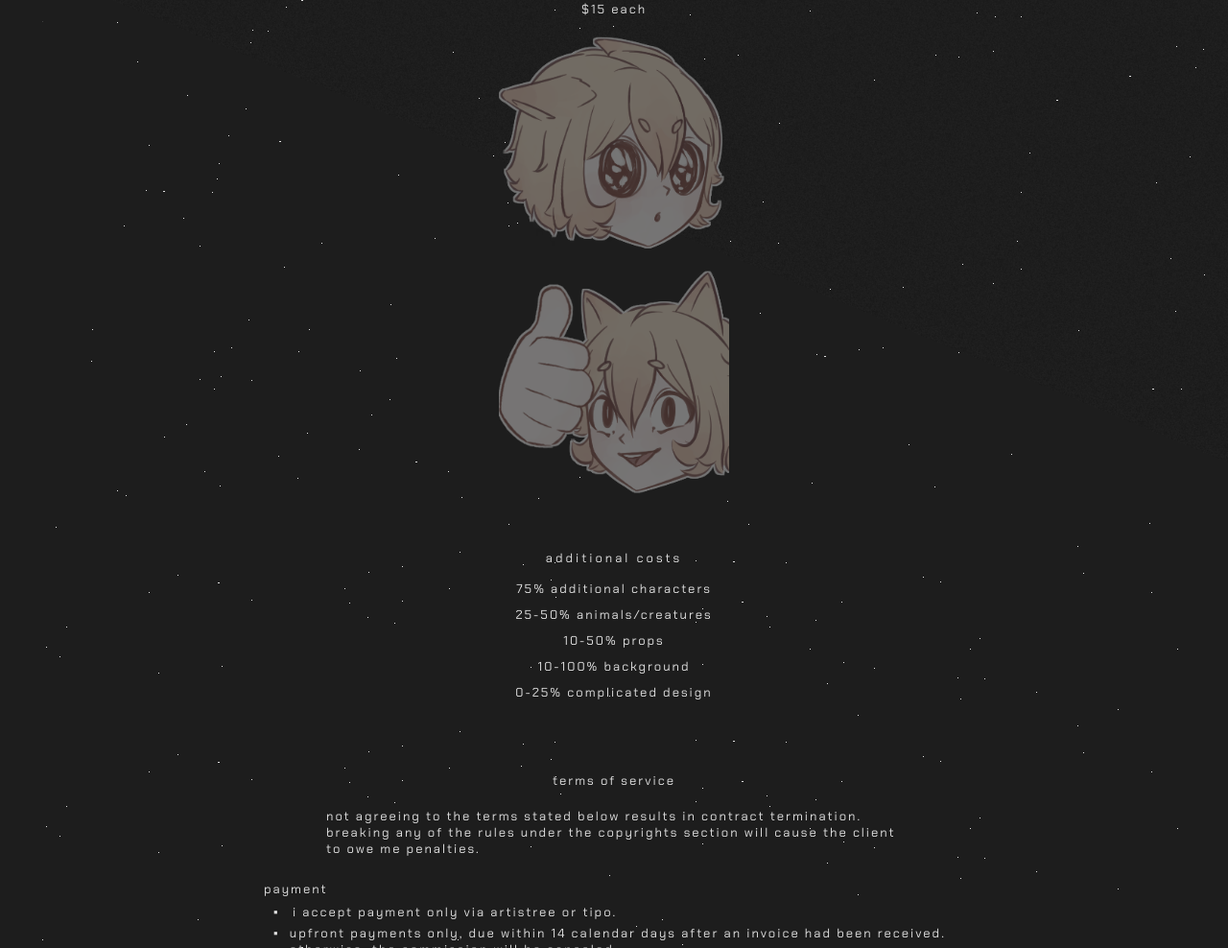
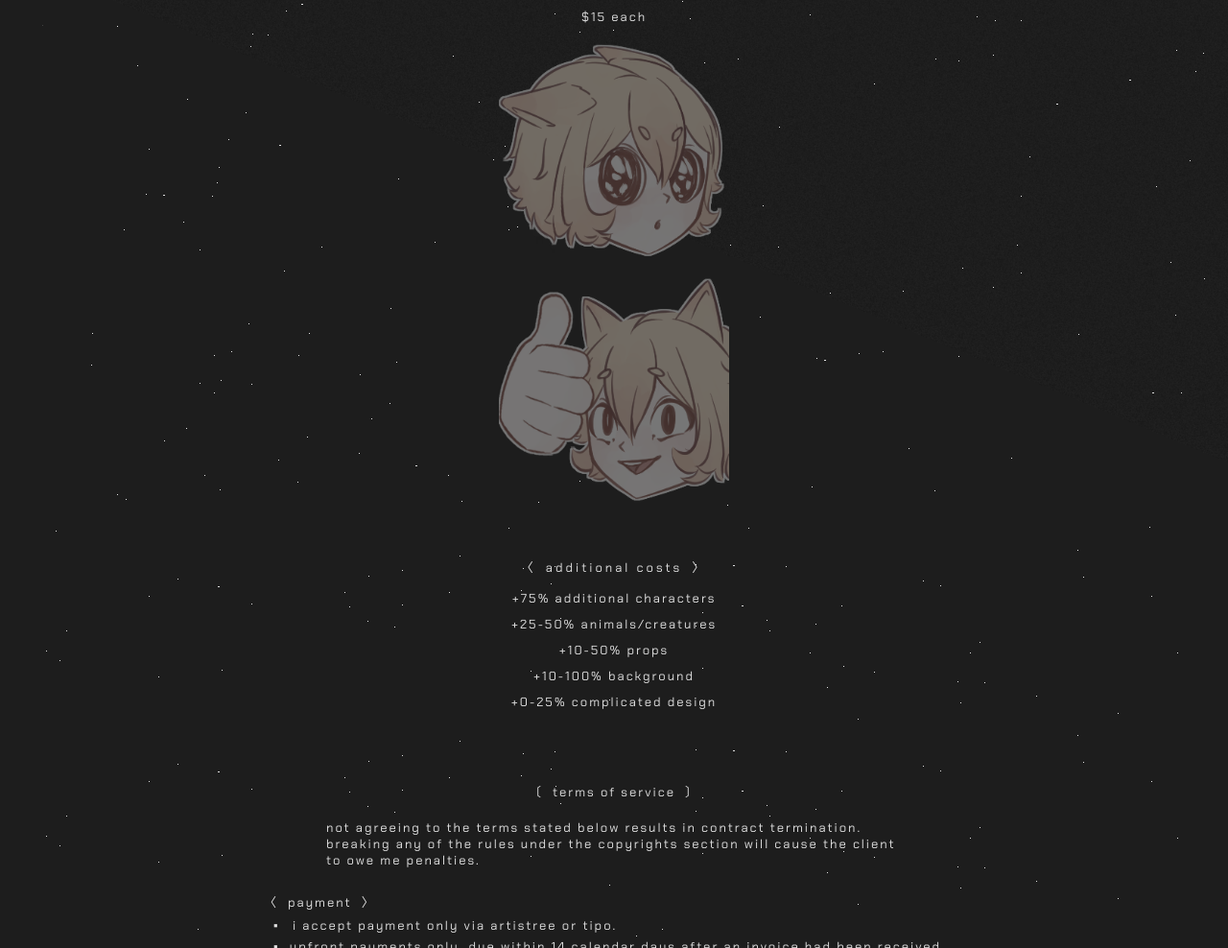
Before and after one commit to Sonnelia/sonnelia.github.io, a plain HTML site: page commissions/index.html in a window 1280 px wide. Shown: the part 1812-2800 px from the top of the page at 96% size. Drawn offline with Linux system fonts and the light colour scheme.

Commit message:
additions and decorations

```diff
--- a/commissions/index.html
+++ b/commissions/index.html
@@ -60,7 +60,7 @@
               <dd>The final price may increase depending on complexity.</dd>
               <dd>I have the right to reject any order for any reason. I will not draw gore, violence, explicit sexual content, fetishes.</dd>
               <dd>Usage of my art for anything NFT or AI related is strictly prohibited.</dd>
-              <dd>When ordering written descriptions will not be enough, so please include references. They don&rsquo;t have to be pretty, even ms paint mouse drawing or collage of images can be helpful.</dd>
+              <dd>When ordering, written descriptions will not be enough, so please include references. They don&rsquo;t have to be pretty, even ms paint mouse drawing or collage of images can be helpful.</dd>
               <dd>Contact me if you want to order something that is not listed here, but presented in my portfolio (like interiors, stream assets, design, web development).</dd>
             </dl>
 
@@ -158,11 +158,11 @@
           <tbody>
             <tr class="extra">
               <th>additional costs</th>
-              <td>75% additional characters</td>
-              <td>25-50% animals/creatures</td>
-              <td>10-50% props</td>
-              <td>10-100% background</td>
-              <td>0-25% complicated design</td>
+              <td>+75% additional characters</td>
+              <td>+25-50% animals/creatures</td>
+              <td>+10-50% props</td>
+              <td>+10-100% background</td>
+              <td>+0-25% complicated design</td>
             </tr>
           </tbody>
         </table>
@@ -173,9 +173,9 @@
         <div id="tos-divider" class="divider"></div>
 
         <div class="terms-of-service">
-          <p>terms of service</p>
+          <p>Terms of Service</p>
 
-          <p>Not agreeing to the terms stated below results in contract termination. Breaking any of the rules under the copyrights section will cause the client to owe me penalties.</p>
+          <span>Not agreeing to the terms stated below results in contract termination. Breaking any of the rules under the copyrights section will cause the client to owe me penalties.</span>
 
           <dl>
             <dt>Payment</dt>
@@ -208,7 +208,7 @@
             <dd>I, the artist, retain all copyrights over the commissioned artwork and reserve the right to use the commissioned artwork in portfolio, social media and such.</dd>
             <dd>I do not allow my artwork to be used for training AI or selling NFTs.</dd>
             <dd>The client is obliged to credit me when using the commissioned artwork.</dd>
-            <dd>The client is allowed to use the commissioned artwork for personal use only unless a separate commercial use agreement has been made.</dd>
+            <dd>The commissioned artwork is for personal use only unless a separate commercial use agreement has been made.</dd>
             <dd>The client is not allowed to alter the commissioned artwork in any way without my consent, please contact me to discuss it.</dd>
           </dl>
 
--- a/css/styles.css
+++ b/css/styles.css
@@ -554,6 +554,18 @@ li#six::before {
   flex-direction: column;
 }
 
+.general-info p::before, .tos p::before {
+  content: "〔";
+  padding-right: 10px;
+  width: 10px;
+}
+
+.general-info p::after, .tos p::after {
+  content: "〕";
+  padding-left: 10px;
+  width: 10px;
+}
+
 .lan.active {
   color: var(--gray);
 }
@@ -657,6 +669,18 @@ li#six::before {
   letter-spacing: 3px;
 }
 
+.price-list th::before, .terms-of-service dt::before {
+  content: "〈";
+  padding-right: 10px;
+  width: 10px;
+}
+
+.price-list th::after, .terms-of-service dt::after {
+  content: "〉";
+  padding-left: 10px;
+  width: 10px;
+}
+
 .portrait, .half-body {
   padding: 2.5px 10px !important;
 }
@@ -718,9 +742,13 @@ li#six::before {
   padding-top: 20px;
 }
 
-.terms-of-service p {
+.terms-of-service p, .terms-of-service span {
   max-width: 600px;
   padding: 10px;
+}
+
+.terms-of-service dt {
+  right: 10px;
 }
 
 /* 404 */
@@ -732,37 +760,31 @@ li#six::before {
   display: flex;
   justify-content: center;
   align-items: center;
-  flex-direction: column;
+  flex-direction: row;
   flex-wrap: wrap;
 }
 
 .treasure::before {
   background-image: url(../img/bg/star3.png);
+  background-color: #0E0F13;
 }
 
-.treasure p {
-  padding: 5px 10px;
+.treasure p, .treasure a {
+  padding: 2.5px;
 }
 
-.treasure a {
-  padding: 5px 0;
+.treasure img {
+  height: 75vh;
+  filter: brightness(90%);
 }
 
-.found {
-  text-align: center;
+.found, .pages, .places {
   padding: 10px;
 }
 
 .pages {
-  text-align: center;
-  padding: 10px;
   display: flex;
   flex-direction: column;
-}
-
-.places {
-  text-align: center;
-  padding: 10px;
 }
 
 /* mobile responsive */
--- a/js/functions.js
+++ b/js/functions.js
@@ -356,7 +356,8 @@ let choose = document.querySelector('.language th'),
     process = document.querySelectorAll('.process li'),
     prices = document.querySelectorAll('.price-list td:not(:has(img))'),
     extra = document.querySelector('.extra th'),
-    tosp = document.querySelectorAll('.terms-of-service p'),
+    tosp = document.querySelector('.terms-of-service p'),
+    tosspan = document.querySelector('.terms-of-service span'),
     tosd = document.querySelectorAll('.terms-of-service dt'),
     tos = document.querySelectorAll('.terms-of-service dd');
 
@@ -386,9 +387,9 @@ function changeLanguage() {
   extra.innerHTML = currentTranslations;
 
   currentTranslations = translations[currentLanguage].tos;
-  tosp.forEach((item, index) => {
-    item.innerHTML = currentTranslations[index];
-  });
+  tosp.innerHTML = currentTranslations[0];
+  tosspan.innerHTML = currentTranslations[1];
+
   tosd.forEach((item, index) => {
     item.innerHTML = currentTranslations[index + 2];
   });
@@ -436,11 +437,11 @@ let translations = [
       '$100',
       '$125',
       '$15 each',
-      '75% additional characters',
-      '25-50% animals/creatures',
-      '10-50% props',
-      '10-100% background',
-      '0-25% complicated design',
+      '+75% additional characters',
+      '+25-50% animals/creatures',
+      '+10-50% props',
+      '+10-100% background',
+      '+0-25% complicated design',
     ],
     extra: [
       'additional costs',
@@ -508,11 +509,11 @@ let translations = [
       '400zł',
       '500zł',
       '60zł każda',
-      '75% dodatkowe postaci',
-      '25-50% zwierzęta/stworzenia',
-      '10-50% dekoracje',
-      '10-100% tło',
-      '0-25% skomplikowany design',
+      '+75% dodatkowe postaci',
+      '+25-50% zwierzęta/stworzenia',
+      '+10-50% dekoracje',
+      '+10-100% tło',
+      '+0-25% skomplikowany design',
     ],
     extra: [
       'dodatkowe koszta',
@@ -539,7 +540,7 @@ let translations = [
       'Ja, artysta, zachowuję wszelkie prawa autorskie do zleconych rysunków i zastrzegam sobie prawo do wykorzystania ich w portfolio, mediach społecznościowych i tym podobnych.',
       'Nie zezwalam na wykorzystanie mojej twórczości do trenowania AI albo sprzedaży NFT.',
       'Klient jest zobowiązany do podania mnie jako twórcę zleconego rysunku, kiedy go używa.',
-      'Klient może wykorzystywać zamówioną grafikę wyłącznie do użytku osobistego, chyba że została zawarta odrębna umowa dotycząca wykorzystania komercyjnego.',
+      'Zamówienie jest wyłącznie do użytku osobistego, chyba że została zawarta odrębna umowa dotycząca wykorzystania komercyjnego.',
       'Klient nie ma prawa w żaden sposób edytować zleconego rysunku bez mojej zgody, proszę o kontakt aby to omówić.',
       'Wydruki, merch, assety i cokolwiek nastawione na zysk zostanie sklasyfikowane jako komercyjne i będzie odpowiednio wycenione, w zależności od skali. Przy składaniu zamówienia proszę podać cel zlecenia.',
     ],
```
Also changed, not shown: 404.html (+4 -1 lines), img/desk.png (added), tos.txt (added).
